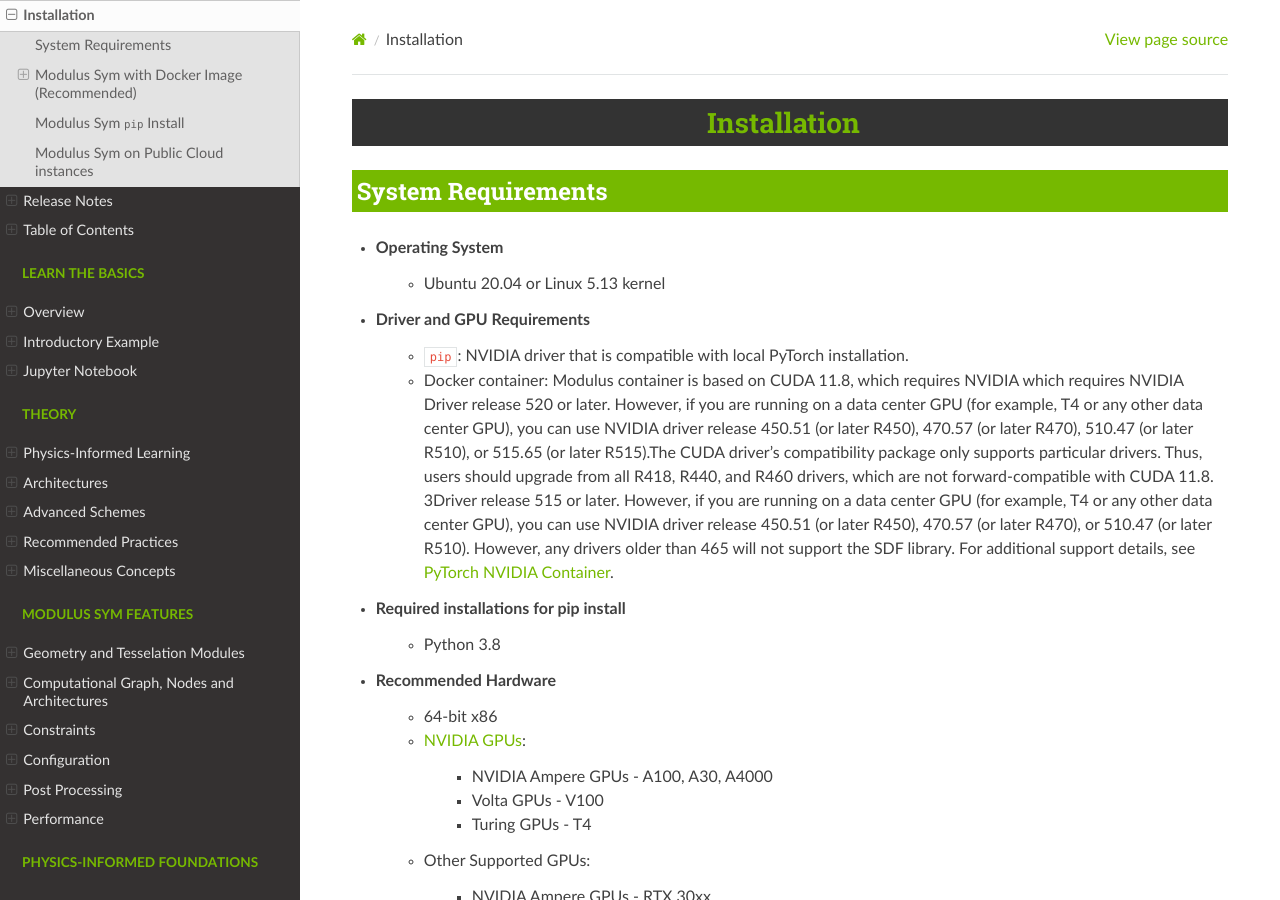
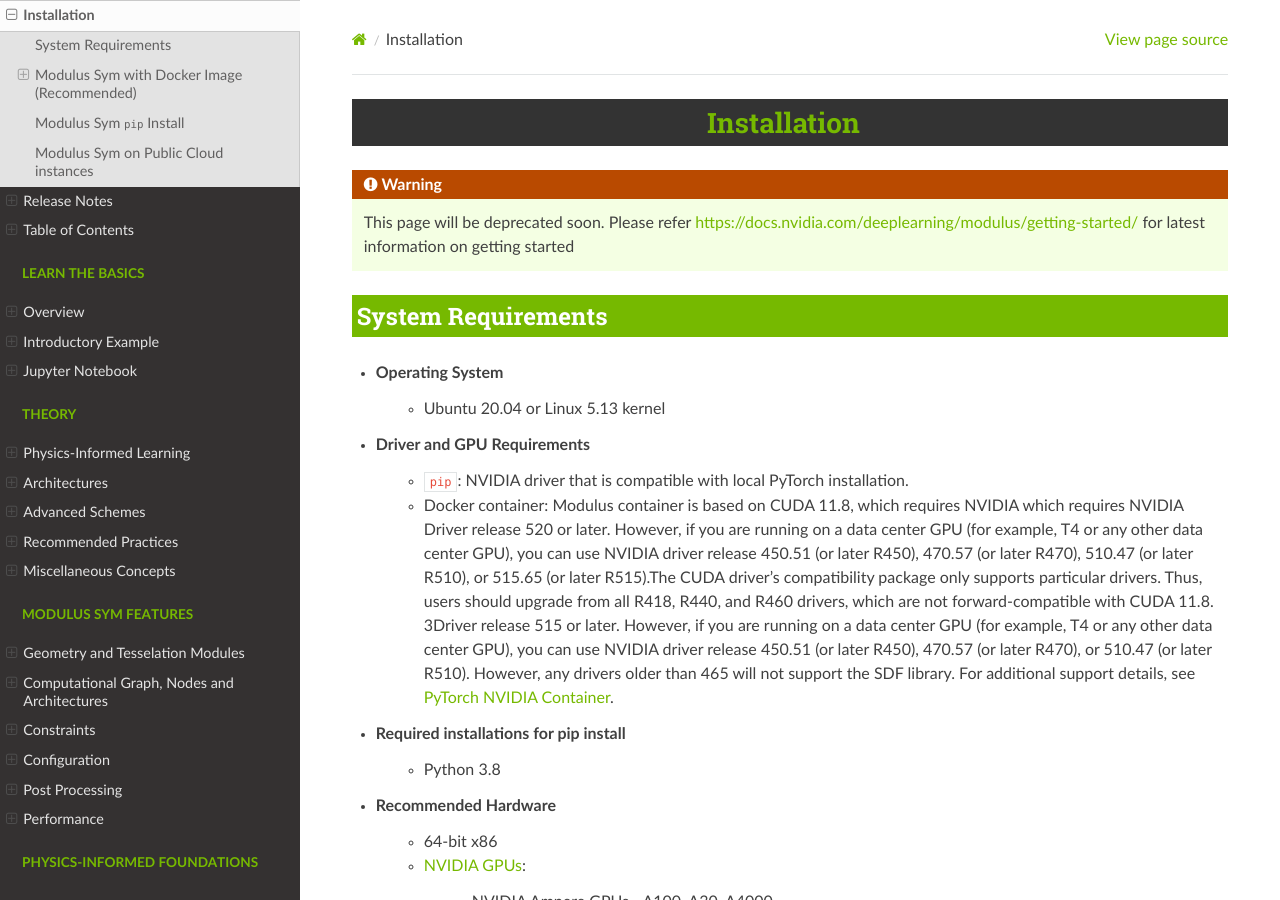
Before and after one commit to NVIDIA/modulus-sym, a Sphinx documentation site: the page built from docs/user_guide/getting_started/installation.rst, in a window 1280 px wide and 900 px high. Built offline with Sphinx 7.4.7 and the Read the Docs theme 2.0.0, drawn with Linux system fonts in a browser that asks for light colours; the version number could not be read and is left out.

Commit message:
Update installation.rst

```diff
--- a/docs/user_guide/getting_started/installation.rst
+++ b/docs/user_guide/getting_started/installation.rst
@@ -1,5 +1,10 @@
 Installation
 ===================================
+
+.. warning::
+   This page will be deprecated soon. Please refer
+   https://docs.nvidia.com/deeplearning/modulus/getting-started/ for latest information
+   on getting started
 
 .. _system_requirements:
 
```
